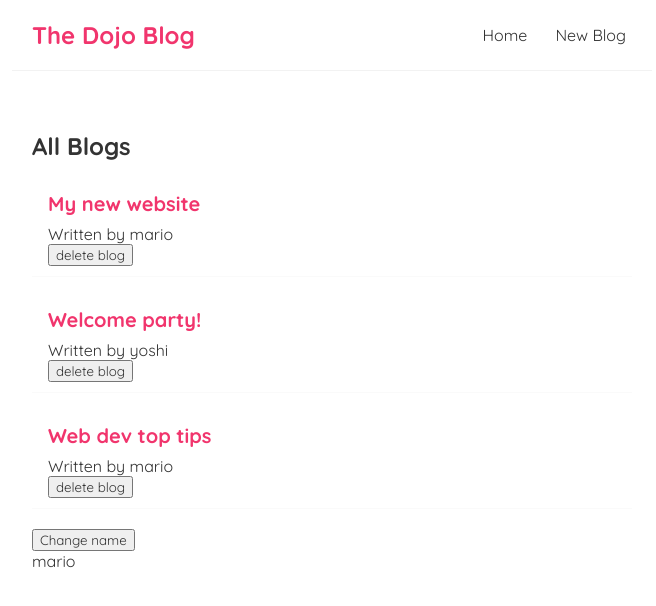
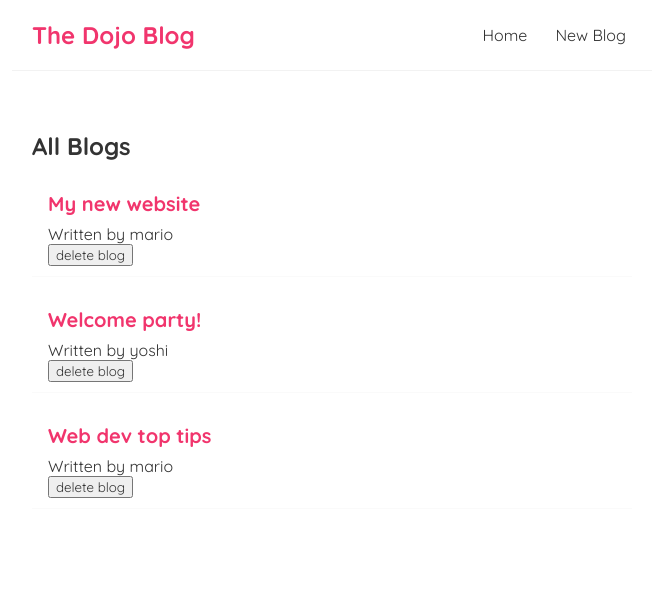
Before and after one commit to Jaslen1/App_Dev_Lessons, a React (Create React App) app in the folder dojo-blog/: page / in a window 1280 px wide. Shown: the top 606 px of the page, without its empty margins (308-964 px from the left). Built offline with nearby package versions, Linux system fonts and the light colour scheme.

Commit message:
lesson 16 before Fetching Data with useEffect

```diff
--- a/dojo-blog/src/Home.js
+++ b/dojo-blog/src/Home.js
@@ -6,9 +6,7 @@
     { title: 'My new website', body: 'lorem ipsum...', author: 'mario', id: 1 },
     { title: 'Welcome party!', body: 'lorem ipsum...', author: 'yoshi', id: 2 },
     { title: 'Web dev top tips', body: 'lorem ipsum...', author: 'mario', id: 3 }
-  ])
-
-  const [name, setName] = useState('mario');
+  ]);
 
   const handleDelete = (id) => {
     const newBlogs = blogs.filter(blog => blog.id !==id);
@@ -17,16 +15,13 @@
 
   useEffect(() => {
     console.log('use effect ran');
-    console.log(name);
-  },[name]);
+  }, []);
 
 
 
   return (
     <div className="home">
       <BlogList blogs={blogs} title="All Blogs" handleDelete={handleDelete}/>
-      <button onClick={()=> setName('luigi')}>Change name</button>
-      <p>{ name }</p>
     </div>
   );
 }
```
